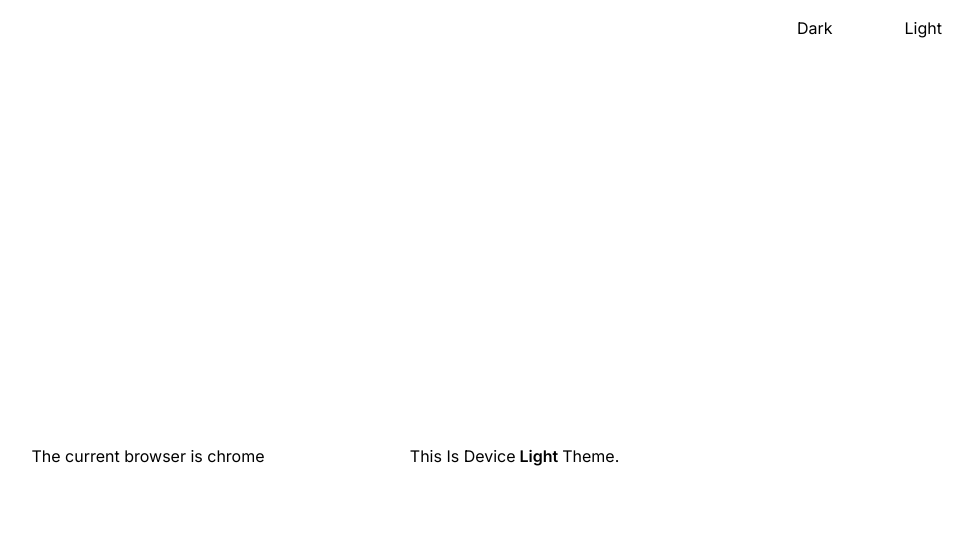
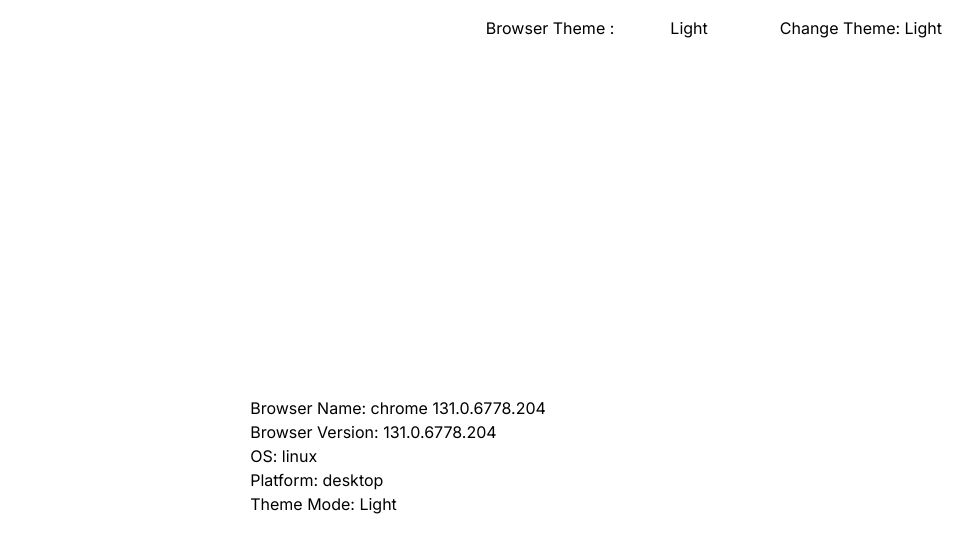
Before and after one commit to bijay-subedi-veda/device_theme_configuration, a Next.js app: page / in a window 1280 px wide. Shown: the top 552 px of the page, without its empty margins (242-1215 px from the left). Built offline with nearby package versions, Linux system fonts and the light colour scheme.

Commit message:
feat: added the bowser library to display the browser info

```diff
--- /dev/null
+++ b/src/app/components/Header.tsx
@@ -0,0 +1,37 @@
+"use client";
+
+import React, { useEffect, useState } from "react";
+import { getBrowserInfo } from "../utils/browserInfo";
+import { handleThemeConfiguration, ThemeMode } from "../utils/handleTheme";
+
+const Header = () => {
+  const browserInfo = getBrowserInfo();
+
+  const [userTheme, setUserTheme] = useState<ThemeMode>(
+    browserInfo?.isDarkTheme ? "dark" : "light"
+  );
+
+  useEffect(() => {
+    handleThemeConfiguration(userTheme);
+  }, [userTheme]);
+  return (
+    <>
+      <div className="fixed w-full h-14 bg-gray-surfaceVariantBrighter capitalize text-gray-onSurfaceVariantBrighter flex gap-10 justify-end px-20 items-center">
+        Browser theme :
+        <button className="bg-tertiary-brand capitalize cursor-default text-tertiary-brandContainer rounded-md  px-4 py-2 flex justify-center items-center">
+          {userTheme}
+        </button>
+        <button
+          className="bg-gray-onSurfaceVariantBrighter capitalize text-gray-surfaceVariantBrighter rounded-md  px-4 py-2 flex justify-center items-center"
+          onClick={() => {
+            setUserTheme((prev) => (prev === "dark" ? "light" : "dark"));
+          }}
+        >
+          Change Theme: {userTheme}
+        </button>
+      </div>
+    </>
+  );
+};
+
+export default Header;
--- a/src/app/components/ThemeDetector.tsx
+++ /dev/null
@@ -1,50 +0,0 @@
-"use client";
-import { useEffect, useState } from "react";
-import { handleThemeConfiguration } from "../utils/handleTheme";
-
-const useThemeDetector = (): boolean => {
-  const getCurrentTheme = (): boolean => {
-    if (typeof window !== "undefined") {
-      return window.matchMedia("(prefers-color-scheme: dark)").matches;
-    }
-    return false;
-  };
-
-  const [isDarkTheme, setIsDarkTheme] = useState<boolean>(getCurrentTheme());
-
-  useEffect(() => {
-    if (typeof window !== "undefined") {
-      const darkThemeMq = window.matchMedia("(prefers-color-scheme: dark)");
-
-      const mqListener = (e: MediaQueryListEvent): void =>
-        setIsDarkTheme(e.matches);
-      darkThemeMq.addEventListener("change", mqListener);
-
-      handleThemeConfiguration(isDarkTheme ? "dark" : "light");
-
-      return () => darkThemeMq.removeEventListener("change", mqListener);
-    }
-  }, [isDarkTheme]);
-
-  return isDarkTheme;
-};
-
-const ThemeDetector: React.FC = () => {
-  const isDarkTheme = useThemeDetector();
-
-  return (
-    <>
-      <div className="text-primary-onContainer bg-primary-container w-[500px] h-[200px] capitalize flex justify-center items-center">
-        This is device
-        {isDarkTheme ? (
-          <b className="font-semibold text-tertiary-brand mx-1">Dark</b>
-        ) : (
-          <b className="font-semibold text-tertiary-brand mx-1">Light</b>
-        )}
-        theme.
-      </div>
-    </>
-  );
-};
-
-export default ThemeDetector;
--- a/src/app/layout.tsx
+++ b/src/app/layout.tsx
@@ -1,15 +1,14 @@
-"use client";
 import type { Metadata } from "next";
 import { Inter } from "next/font/google";
 import "../styles/globals.css";
-import { handleThemeConfiguration } from "./utils/handleTheme";
+import Header from "./components/Header";
 
 const inter = Inter({ subsets: ["latin"] });
 
-// export const metadata: Metadata = {
-//   title: "Create Next App",
-//   description: "Generated by create next app",
-// };
+export const metadata: Metadata = {
+  title: "Create Next App",
+  description: "Generated by create next app",
+};
 
 export default function RootLayout({
   children,
@@ -19,20 +18,7 @@ export default function RootLayout({
   return (
     <html lang="en">
       <body className={`${inter.className} flex flex-col w-full h-full gap-20`}>
-        <div className="fixed w-full h-14 bg-gray-surfaceVariantBrighter flex gap-10 justify-end px-20 items-center">
-          <button
-            className="bg-gray-onSurfaceVariantBrighter text-gray-surfaceVariantBrighter rounded-md  px-4 py-2 flex justify-center items-center"
-            onClick={() => handleThemeConfiguration("dark")}
-          >
-            Dark
-          </button>
-          <button
-            className="bg-gray-onSurfaceVariantBrighter text-gray-surfaceVariantBrighter rounded-md  px-4 py-2 flex justify-center items-center"
-            onClick={() => handleThemeConfiguration("light")}
-          >
-            Light
-          </button>
-        </div>
+        <Header />
         <div className="h-full w-full fixed mt-14 flex justify-center bg-gray-surfaceVariant items-center">
           {children}
         </div>
--- a/src/app/page.tsx
+++ b/src/app/page.tsx
@@ -1,23 +1,30 @@
-import dynamic from "next/dynamic";
-
-const ThemeDetector = dynamic(() => import("./components/ThemeDetector"), {
-  ssr: false,
-});
+"use client";
+import { getBrowserInfo } from "./utils/browserInfo";
+import { useEffect } from "react";
+import { handleThemeConfiguration } from "./utils/handleTheme";
 
 export default function Home() {
-  const getBrowserInfo = () => {
-    const userAgent = navigator.userAgent.toLowerCase();
-    if (userAgent.includes("chrome")) return "chrome";
-    if (userAgent.includes("firefox")) return "firefox";
-    if (userAgent.includes("safari")) return "safari";
-    return "unknown";
-  };
+  const browserInfo = getBrowserInfo();
 
-  const browser = getBrowserInfo();
+  useEffect(() => {
+    handleThemeConfiguration(browserInfo?.isDarkTheme ? "dark" : "light");
+  }, [browserInfo]);
+
   return (
-    <>
-      <p>{`The current browser is ${browser}`}</p>
-      <ThemeDetector />
-    </>
+    <div className="flex flex-col gap-20">
+      <div className="text-primary-onContainer flex flex-col gap-4 bg-primary-container w-[500px] h-[200px] justify-center items-center">
+        {browserInfo ? (
+          <div>
+            <p>{`Browser Name: ${browserInfo.name} ${browserInfo.version}`}</p>
+            <p>{`Browser Version: ${browserInfo.version}`}</p>
+            <p>{`OS: ${browserInfo.os}`}</p>
+            <p>{`Platform: ${browserInfo.platform}`}</p>
+            <p>{`Theme Mode: ${browserInfo.isDarkTheme ? "Dark" : "Light"}`}</p>
+          </div>
+        ) : (
+          <p>Loading browser info...</p>
+        )}
+      </div>
+    </div>
   );
 }
--- /dev/null
+++ b/src/app/utils/browserInfo.ts
@@ -0,0 +1,30 @@
+import Bowser from "bowser";
+
+interface BrowserInfo {
+  name: string;
+  version: string;
+  isDarkTheme: boolean;
+  os: string;
+  platform: string;
+}
+
+export const getBrowserInfo = (): BrowserInfo => {
+  const browser = Bowser.getParser(window.navigator.userAgent);
+
+  const browserName = browser.getBrowserName(); // e.g., "Chrome", "Firefox", "Safari", etc.
+  const browserVersion = browser.getBrowserVersion(); // e.g., "91.0.4472.124"
+  const os = browser.getOSName(); // e.g., "Windows", "macOS", "Linux"
+  const platform = browser.getPlatformType(); // e.g., "desktop", "mobile", "tablet"
+
+  const isDarkTheme =
+    window.matchMedia &&
+    window.matchMedia("(prefers-color-scheme: dark)").matches;
+
+  return {
+    name: browserName.toLowerCase(),
+    version: browserVersion,
+    isDarkTheme: isDarkTheme,
+    os: os.toLowerCase(),
+    platform: platform.toLowerCase(),
+  };
+};
--- a/src/app/utils/handleTheme.ts
+++ b/src/app/utils/handleTheme.ts
@@ -1,4 +1,4 @@
-type ThemeMode = "light" | "dark";
+export type ThemeMode = "light" | "dark";
 
 interface ThemeProperties {
   [key: string]: string;
```
Also changed, not shown: package.json (+6 -5 lines), 1 other file (tests, documents, lock files or other folders).
